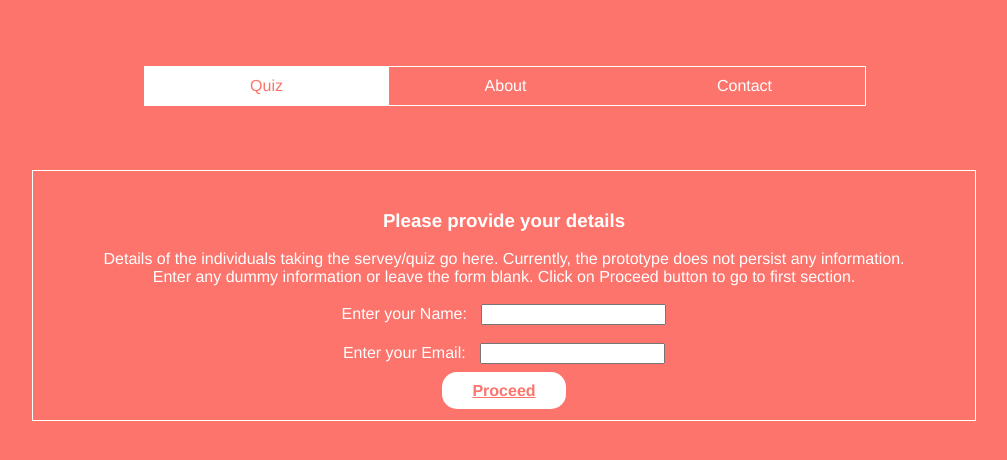
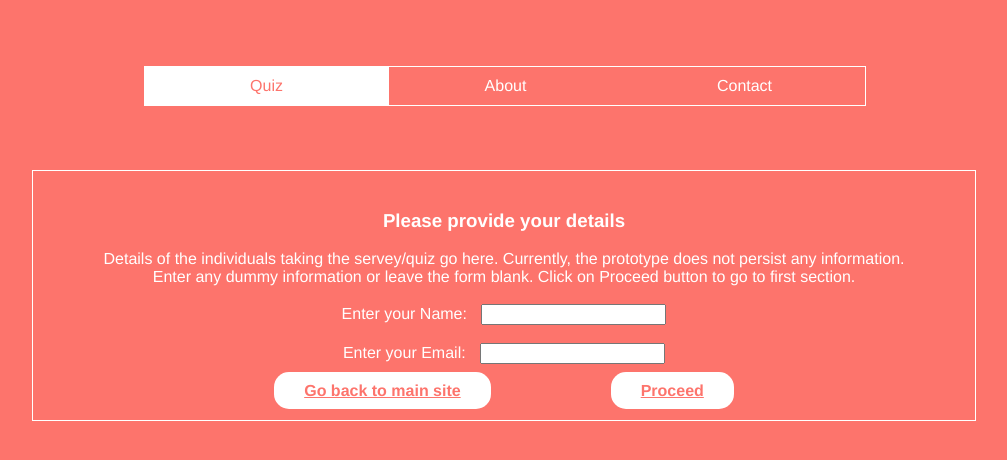
Before and after one commit to a3darekar/quizzey-prototype, a Vue app: page / in a window 1280 px wide. Both pictures are taken after a click on the link "Lets get started". Shown: the top 460 px of the page, without its empty margins (136-1143 px from the left). Built offline with nearby package versions, Linux system fonts and the light colour scheme.

Commit message:
added button links to previous steps

```diff
--- a/src/components/Details.vue
+++ b/src/components/Details.vue
@@ -14,6 +14,7 @@
 		<input type="text" id="email">
 		<br>
 		<br>
+		<a class="button" @click="back"><b>Go back to main site</b></a>
 		<a class="button" @click="proceed"><b>Proceed</b></a>
 	</content>
 </template>
@@ -29,6 +30,10 @@ export default {
 		}
 	},
 	methods: {
+		back() {
+			this.step--;
+			this.$emit('updateCurrentStep', this.step);
+		},
 		proceed() {
 			this.step++;
 			this.$emit('updateCurrentStep', this.step);
--- a/src/components/Section1.vue
+++ b/src/components/Section1.vue
@@ -6,6 +6,7 @@
 		Questions for section1
 		<br>
 		<br>
+		<a class="button" @click="back"><b>back</b></a>
 		<a class="button" @click="proceed"><b>Proceed</b></a>
 	</content>
 </template>
@@ -21,6 +22,10 @@ export default {
 		}
 	},
 	methods: {
+		back() {
+			this.step--;
+			this.$emit('updateCurrentStep', this.step);
+		},
 		proceed() {
 			this.step++;
 			this.$emit('updateCurrentStep', this.step);
--- a/src/components/Section2.vue
+++ b/src/components/Section2.vue
@@ -6,6 +6,7 @@
 			Questions for section2
 		<br>
 		<br>
+		<a class="button" @click="back"><b>Back</b></a>
 		<a class="button" @click="proceed"><b>Proceed</b></a>
 	</content>
 </template>
@@ -22,6 +23,10 @@ export default {
 	},
 
 	methods: {
+		back() {
+			this.step--;
+			this.$emit('updateCurrentStep', this.step);
+		},
 		proceed() {
 			this.step++;
 			this.$emit('updateCurrentStep', this.step);
--- a/src/components/Section3.vue
+++ b/src/components/Section3.vue
@@ -6,7 +6,8 @@
 			Questions for section3
 		<br>
 		<br>
-		<a class="button" @click="proceed"><b>Proceed</b></a>
+		<a class="button" @click="back"><b>Back</b></a>
+		<a class="button" @click="proceed"><b>Conclude the quiz</b></a>
 	</content>
 </template>
 
@@ -22,6 +23,10 @@ export default {
 	},
 
 	methods: {
+		back() {
+			this.step--;
+			this.$emit('updateCurrentStep', this.step);
+		},
 		proceed() {
 			this.step++;
 			this.$emit('updateCurrentStep', this.step);
```
